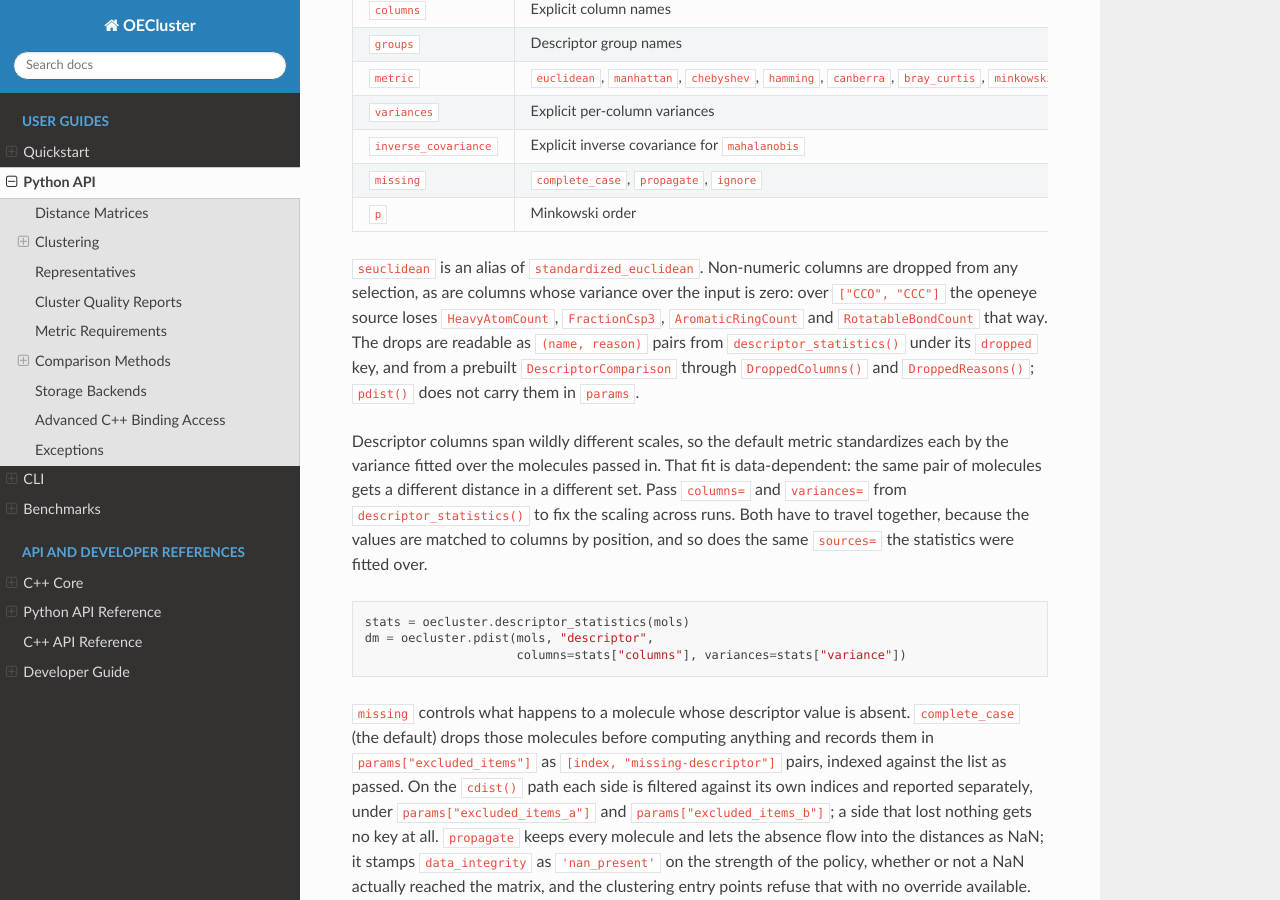
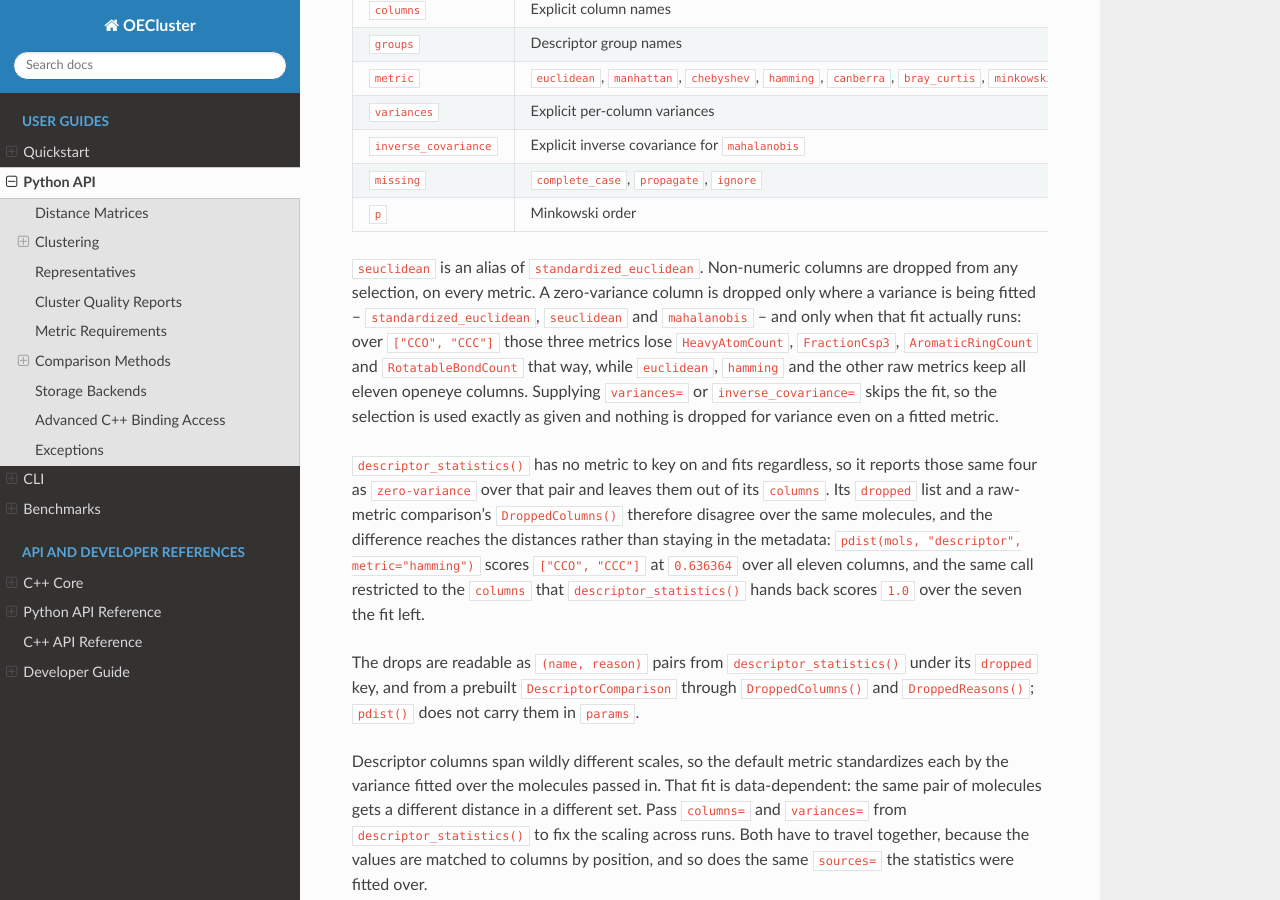
Before and after one commit to scott-arne/oecluster, a Sphinx documentation site: the page built from docs/python-api.md, in a window 1280 px wide and 900 px high, scrolled down 9471 px. Built offline with Sphinx 7.4.7 and the Read the Docs theme 3.1.0, drawn with Linux system fonts in a browser that asks for light colours; pages that are not in the unit, such as notebooks, are missing from menus; the version number is read from the project's files by our own code.

Commit message:
docs: scope the zero-variance drop to the fitted metrics

```diff
--- a/docs/python-api.md
+++ b/docs/python-api.md
@@ -466,10 +466,26 @@ patch-score comparison.
 | `p` | Minkowski order | `2.0` |
 
 `seuclidean` is an alias of `standardized_euclidean`. Non-numeric columns are
-dropped from any selection, as are columns whose variance over the input is
-zero: over `["CCO", "CCC"]` the openeye source loses `HeavyAtomCount`,
-`FractionCsp3`, `AromaticRingCount` and `RotatableBondCount` that way. The
-drops are readable as `(name, reason)` pairs from `descriptor_statistics()`
+dropped from any selection, on every metric. A zero-variance column is dropped
+only where a variance is being fitted -- `standardized_euclidean`, `seuclidean`
+and `mahalanobis` -- and only when that fit actually runs: over `["CCO", "CCC"]`
+those three metrics lose `HeavyAtomCount`, `FractionCsp3`, `AromaticRingCount`
+and `RotatableBondCount` that way, while `euclidean`, `hamming` and the other
+raw metrics keep all eleven openeye columns. Supplying `variances=` or
+`inverse_covariance=` skips the fit, so the selection is used exactly as given
+and nothing is dropped for variance even on a fitted metric.
+
+`descriptor_statistics()` has no metric to key on and fits regardless, so it
+reports those same four as `zero-variance` over that pair and leaves them out
+of its `columns`. Its `dropped` list and a raw-metric comparison's
+`DroppedColumns()` therefore disagree over the same molecules, and the
+difference reaches the distances rather than staying in the metadata:
+`pdist(mols, "descriptor", metric="hamming")` scores `["CCO", "CCC"]` at
+`0.636364` over all eleven columns, and the same call restricted to the
+`columns` that `descriptor_statistics()` hands back scores `1.0` over the seven
+the fit left.
+
+The drops are readable as `(name, reason)` pairs from `descriptor_statistics()`
 under its `dropped` key, and from a prebuilt `DescriptorComparison` through
 `DroppedColumns()` and `DroppedReasons()`; `pdist()` does not carry them in
 `params`.
```
